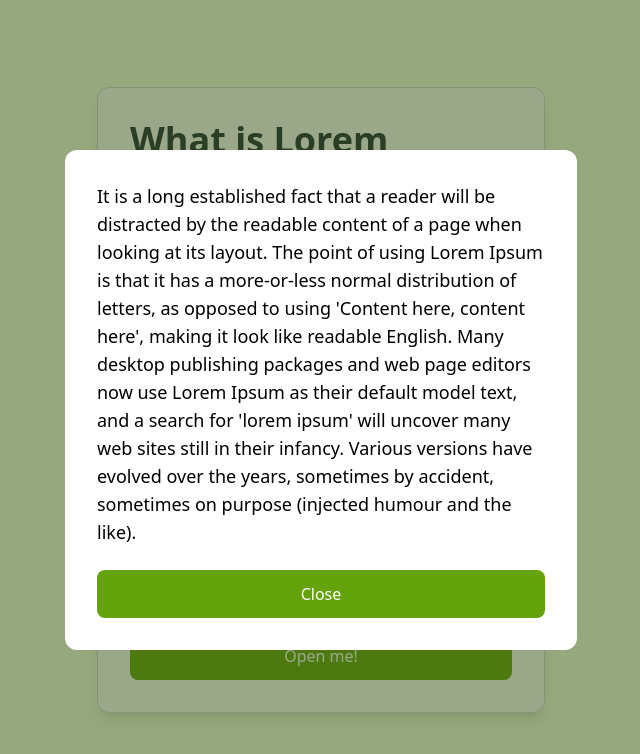
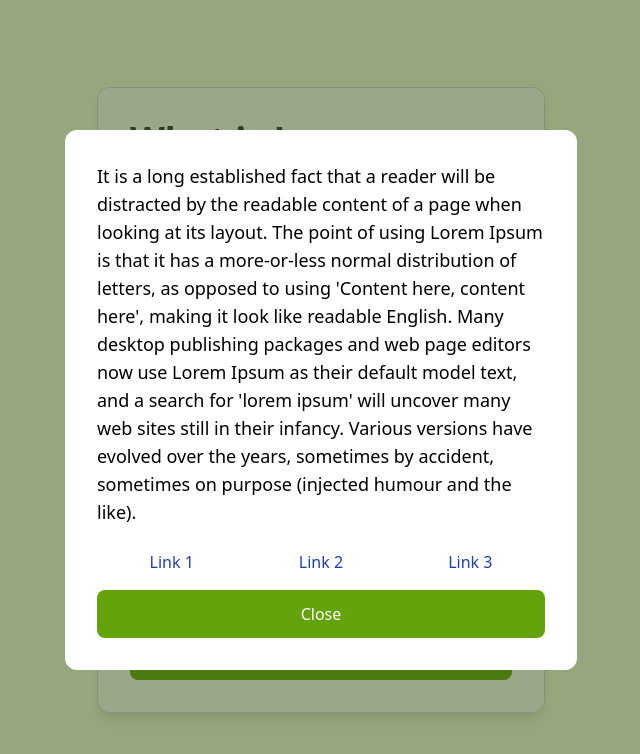
Before and after one commit to maizax/mygom-task, a React (Vite) app: page / in a window 1280 px wide. Both pictures are taken after a click on the button "Open me!". Shown: the top 754 px of the page, without its empty margins (319-959 px from the left). Built offline with nearby package versions, Linux system fonts and the light colour scheme.

Commit message:
feat: add modal, links, backdrop

```diff
--- /dev/null
+++ b/src/shared/components/backdrop.tsx
@@ -0,0 +1,34 @@
+import { useEffect } from 'react';
+
+export const Backdrop = ({
+  setDialogState,
+  dialogState,
+}: {
+  setDialogState: (state: boolean) => void;
+  dialogState: boolean;
+}) => {
+  useEffect(() => {
+    // TODO: recheck
+    console.log('use effect');
+    if (dialogState) {
+      console.log(dialogState);
+      window.document.onkeydown = (event: KeyboardEvent) => {
+        console.log(event);
+        if (event.key === 'Escape') {
+          setDialogState(false);
+        }
+      };
+    }
+  }, [dialogState, setDialogState]);
+  const onBackDropClick = () => {
+    setDialogState(false);
+  };
+  return (
+    <>
+      <div
+        className="w-full h-full opacity-50 bg-lime-900"
+        onClick={onBackDropClick}
+      ></div>
+    </>
+  );
+};
--- a/src/shared/components/card.tsx
+++ b/src/shared/components/card.tsx
@@ -1,11 +1,12 @@
 import { useState } from 'react';
 import { Button } from './button';
 import { Dialog } from './dialog';
+import { Backdrop } from './backdrop';
 
 export const Card = () => {
-  const [openDialog, setOpenDialog] = useState(false);
+  const [dialogState, setDialogState] = useState(false);
   const onClick = () => {
-    setOpenDialog(!openDialog);
+    setDialogState(true);
   };
   return (
     <>
@@ -26,9 +27,14 @@ export const Card = () => {
         </p>
         <Button tabIndex={0} text="Open me!" onClick={onClick} />
       </div>
-      {openDialog && (
-        <Dialog onButtonClick={onClick} onBackDropClick={onClick} />
-      )}
+
+      <div
+        className={`w-full h-full absolute flex items-center justify-center transition-all duration-500 ease-in-out
+        ${dialogState ? 'opacity-100 z-10' : 'opacity-0 -z-10'}`}
+      >
+        <Backdrop setDialogState={setDialogState} dialogState={dialogState} />
+        <Dialog setDialogState={setDialogState} />
+      </div>
     </>
   );
 };
--- a/src/shared/components/dialog.tsx
+++ b/src/shared/components/dialog.tsx
@@ -1,19 +1,24 @@
+import { LinkModel } from '../models';
 import { Button } from './button';
+import { Link } from './link';
 
 export const Dialog = ({
-  onButtonClick,
-  onBackDropClick,
+  setDialogState,
 }: {
-  onButtonClick: () => void;
-  onBackDropClick: () => void;
+  setDialogState: (state: boolean) => void;
 }) => {
+  const links: LinkModel[] = [
+    { tabIndex: 1, text: 'Link 1', route: '#' },
+    { tabIndex: 2, text: 'Link 2', route: '#' },
+    { tabIndex: 3, text: 'Link 3', route: '#' },
+  ];
+  const onButtonClick = () => {
+    setDialogState(false);
+  };
+
   return (
     <>
-      <div
-        className="w-full h-full fixed z-10 bg-lime-900 opacity-50"
-        onClick={onBackDropClick}
-      ></div>
-      <div className="z-50 fixed transition-transform">
+      <div className="z-50 fixed">
         <div className="p-8 max-w-lg rounded-xl bg-white">
           <p className="mb-6 text-black text-lg">
             It is a long established fact that a reader will be distracted by
@@ -27,7 +32,17 @@ export const Dialog = ({
             years, sometimes by accident, sometimes on purpose (injected humour
             and the like).
           </p>
-          <Button tabIndex={3} text="Close" onClick={onButtonClick} />
+          <div className="flex justify-around my-4">
+            {links.map(link => (
+              <Link
+                key={link.tabIndex}
+                tabIndex={link.tabIndex}
+                text={link.text}
+                route={link.route}
+              />
+            ))}
+          </div>
+          <Button tabIndex={4} text="Close" onClick={onButtonClick} />
         </div>
       </div>
     </>
--- a/src/shared/components/index.ts
+++ b/src/shared/components/index.ts
@@ -1,3 +1,5 @@
+export * from './backdrop';
 export * from './button';
 export * from './card';
 export * from './dialog';
+export * from './link';
--- /dev/null
+++ b/src/shared/components/link.tsx
@@ -0,0 +1,15 @@
+import { LinkModel } from '../models';
+
+export const Link = ({ tabIndex, route, text }: LinkModel) => {
+  return (
+    <>
+      <a
+        className="font-medium text-blue-800 hover:underline"
+        tabIndex={tabIndex}
+        href={route}
+      >
+        {text}
+      </a>
+    </>
+  );
+};
--- /dev/null
+++ b/src/shared/models/index.ts
@@ -0,0 +1 @@
+export * from './link.model';
--- /dev/null
+++ b/src/shared/models/link.model.ts
@@ -0,0 +1,5 @@
+export interface LinkModel {
+  tabIndex: number;
+  text: string;
+  route: string;
+}
```
